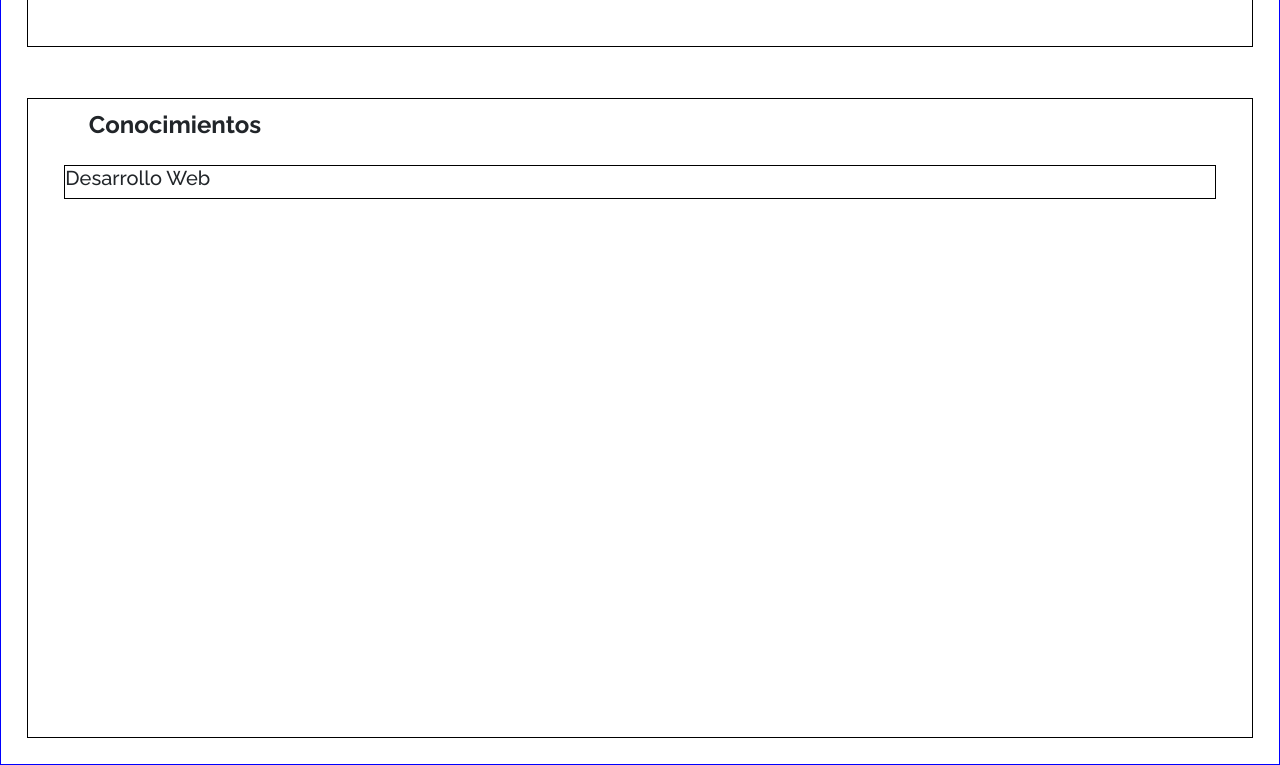
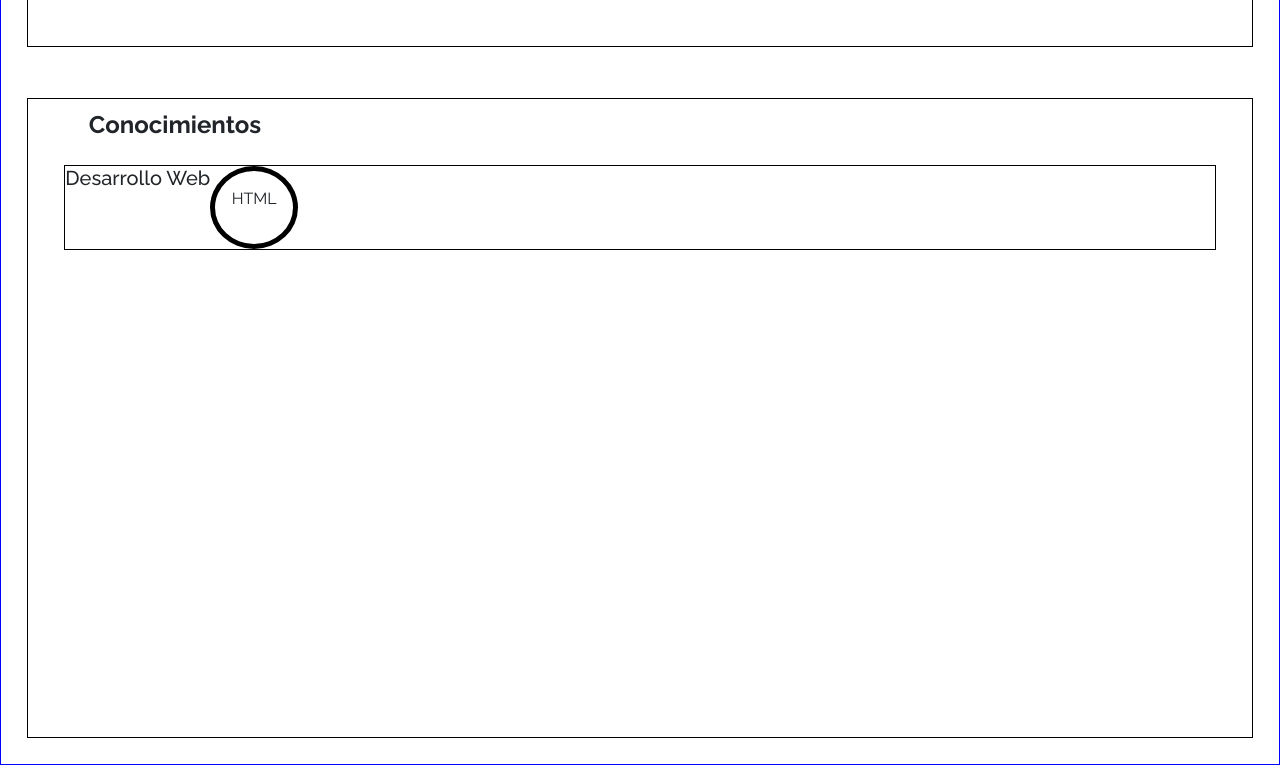
Before and after one commit to Facu277/AlfaroFacundo-FrontEnd, a website: page index.html in a window 1280 px wide. Shown: the part 1831-2596 px from the top of the page. Drawn offline with nearby package versions, Linux system fonts and the light colour scheme.

Commit message:
agregando cambios a la seccion conocimientos

```diff
--- a/index.html
+++ b/index.html
@@ -194,6 +194,11 @@
                     <h5>Desarrollo Web</h5>
                 </div>
 
+                <div class="contenedor-desarrollo">
+                    <div class="habilidad">
+                        <p>HTML</p>
+                    </div>
+                </div>
             </div>
         </div>
 
--- a/style.css
+++ b/style.css
@@ -239,3 +239,15 @@ body{
     margin: 1% 3%;
     display: flex;
 }
+
+.contenedor-desarrollo {
+    display: flex;
+
+}
+
+.habilidad {
+    border: 5px solid black;
+    border-radius: 100%;
+    padding: 30%;
+    display: flex;
+}
```
